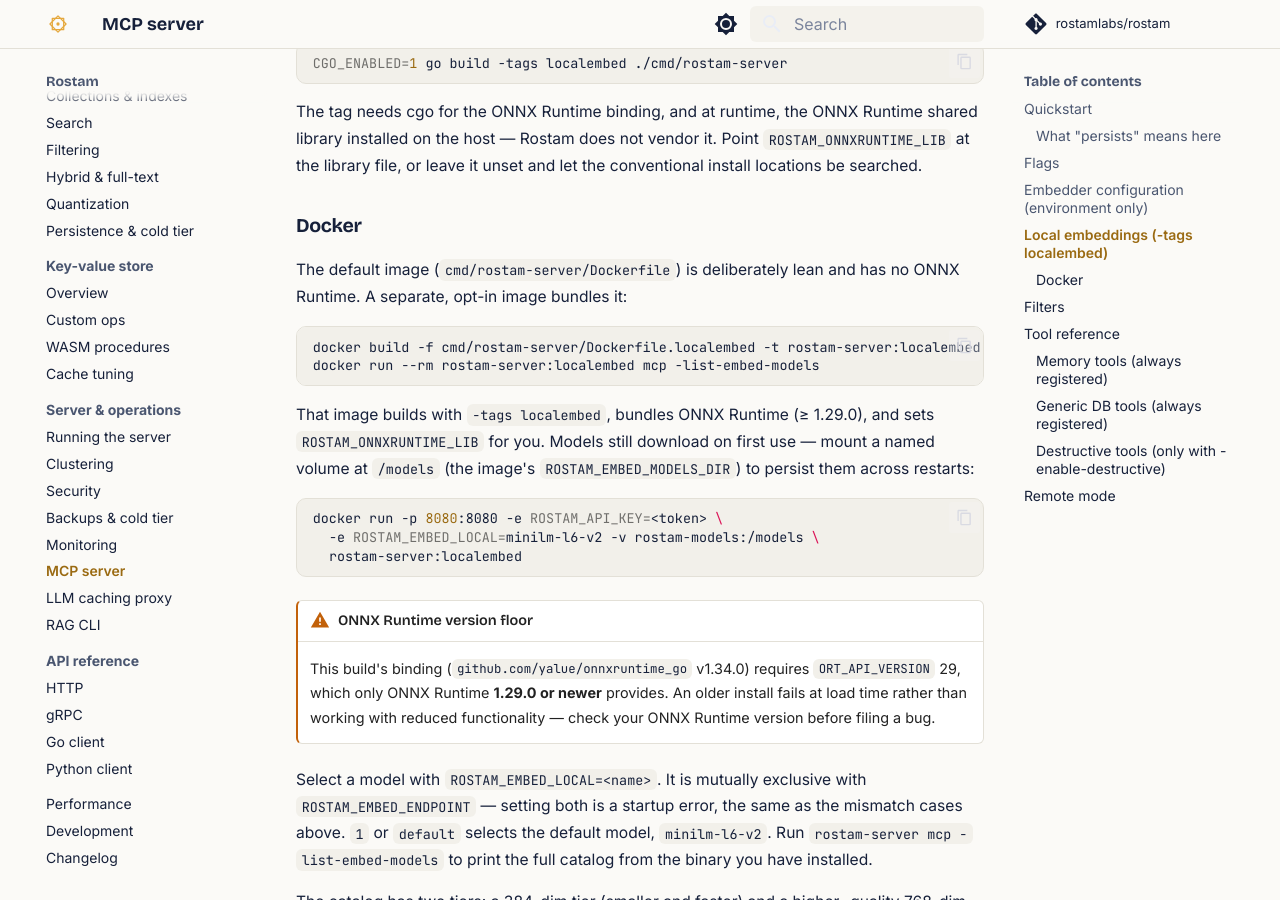
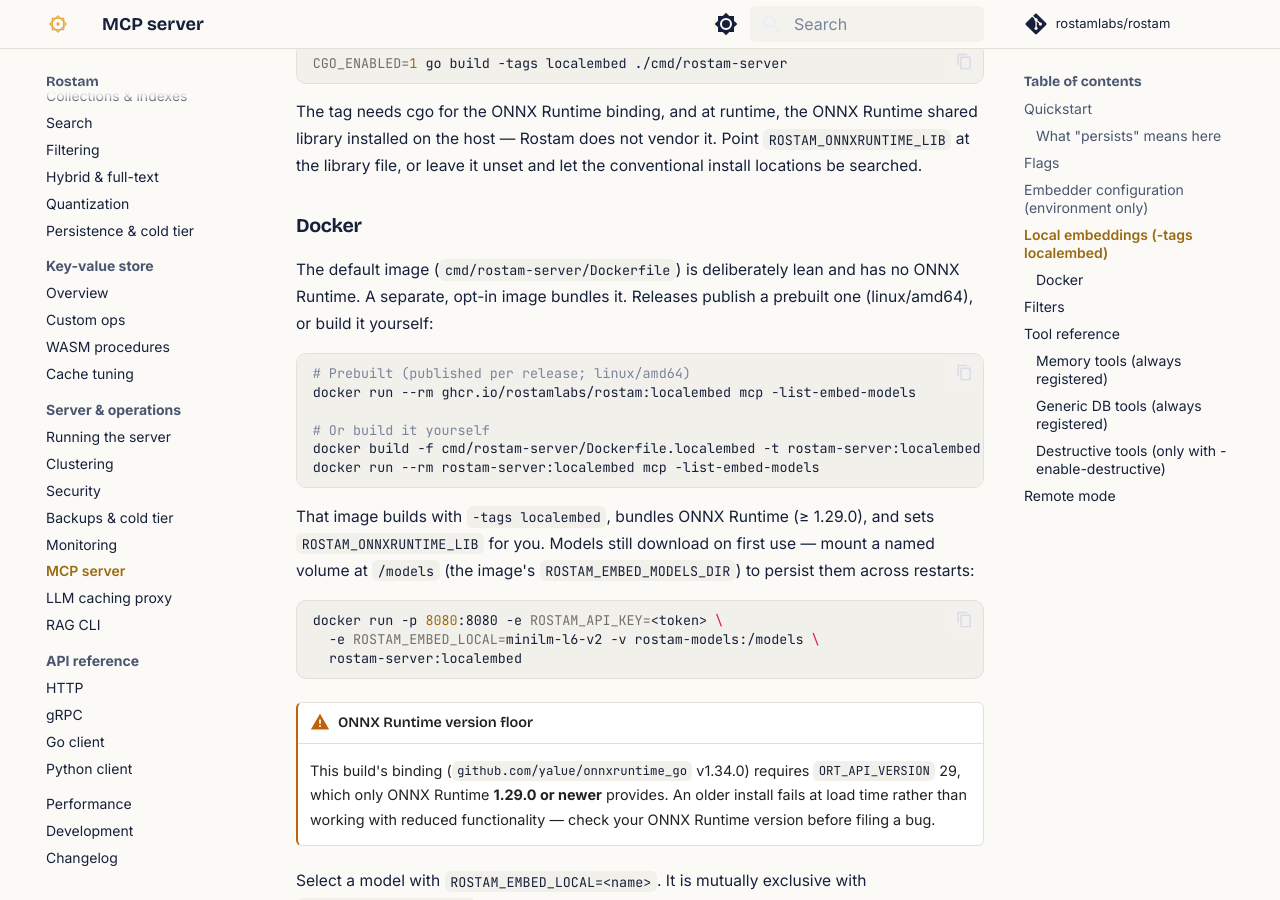
Before and after one commit to Keivan-S/rostam, an MkDocs documentation site: the page built from docs/server/mcp.md, in a window 1280 px wide and 900 px high, scrolled down 4268 px. Built offline with MkDocs 1.6.1 and Material for MkDocs 9.7.7, drawn with Linux system fonts in a browser that asks for light colours; comment, search, counter and statistics services are not loaded.

Commit message:
build(release): publish opt-in :localembed image + document local-embedding install
Add an image-localembed job that builds cmd/rostam-server/Dockerfile.localembed
(linux/amd64) and pushes ghcr.io/rostamlabs/rostam:localembed (+ pinned
localembed-<version> tags). The pure-Go release binaries and install.sh can't
carry the feature (cgo + a runtime ONNX Runtime dependency, same as WASM stored
procedures), so document the image and the -tags localembed from-source path in
README, install.sh, the goreleaser release notes, and the changelog.

````diff
--- a/docs/server/mcp.md
+++ b/docs/server/mcp.md
@@ -161,9 +161,14 @@
 ### Docker
 
 The default image (`cmd/rostam-server/Dockerfile`) is deliberately lean and has
-no ONNX Runtime. A separate, opt-in image bundles it:
+no ONNX Runtime. A separate, opt-in image bundles it. Releases publish a prebuilt
+one (linux/amd64), or build it yourself:
 
 ```sh
+# Prebuilt (published per release; linux/amd64)
+docker run --rm ghcr.io/rostamlabs/rostam:localembed mcp -list-embed-models
+
+# Or build it yourself
 docker build -f cmd/rostam-server/Dockerfile.localembed -t rostam-server:localembed .
 docker run --rm rostam-server:localembed mcp -list-embed-models
 ```
````
Also changed, not shown: .goreleaser.yaml (+8 -1 lines), README.md (+17 -0 lines), docs/changelog.md (+4 -0 lines), 2 other files.
